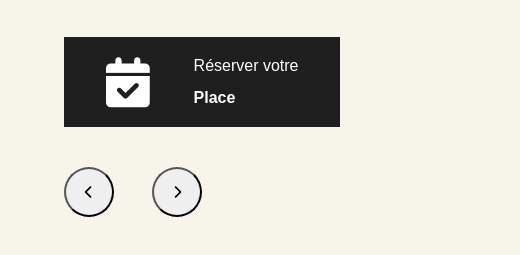
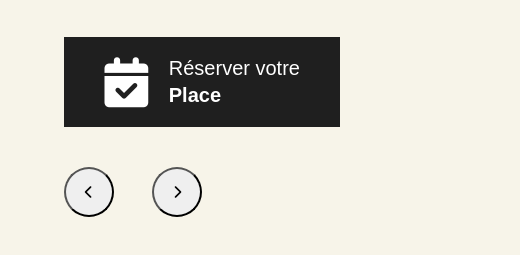
Before and after one commit to tvjcq/artDePrintemps, a plain HTML site: page index.html in a window 1280 px wide. Shown: the part 1208-1463 px from the top of the page, 0-520 px from the left. Drawn offline with nearby package versions, Linux system fonts and the light colour scheme; grey boxes are pictures that could not be loaded.

Commit message:
add font-size to .reservation element

```diff
--- a/style.css
+++ b/style.css
@@ -119,7 +119,7 @@ h1 {
   width: 60%;
   display: flex;
   align-items: center;
-  justify-content: space-around;
+  justify-content: space-evenly;
   padding: 20px 20px;
   border: none;
   background-color: var(--black-color);
@@ -137,6 +137,7 @@ h1 {
 
 .reservation {
   height: 50px;
+  font-size: 20px;
   display: flex;
   flex-direction: column;
   justify-content: space-between;
```
